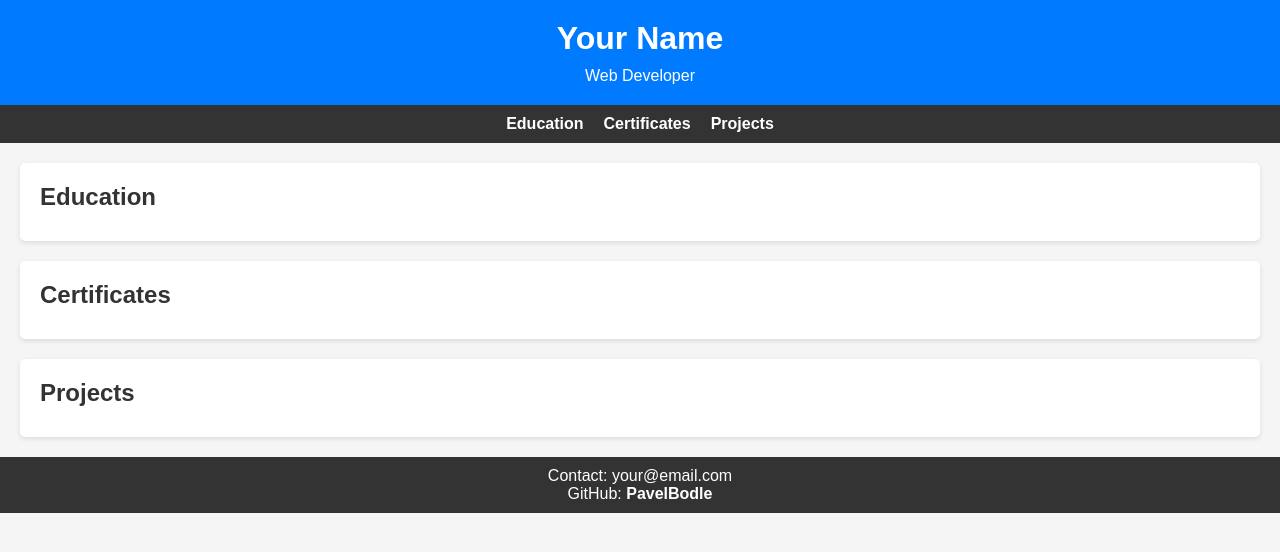
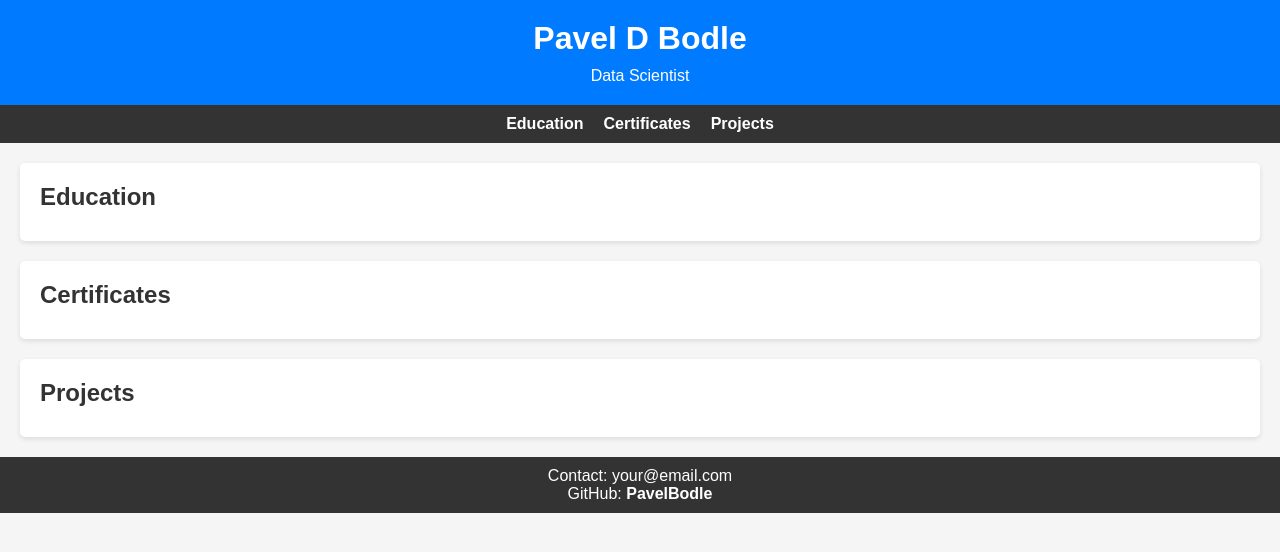
Before and after one commit to PavelBodle/resume, a plain HTML site: page index.html in a window 1280 px wide. Drawn offline with Linux system fonts and the light colour scheme.

Commit message:
Update index.html

```diff
--- a/index.html
+++ b/index.html
@@ -107,8 +107,8 @@ a:hover {
 </head>
 <body>
     <header>
-        <h1>Your Name</h1>
-        <p>Web Developer</p>
+        <h1>Pavel D Bodle</h1>
+        <p>Data Scientist</p>
     </header>
 
     <nav>
```
